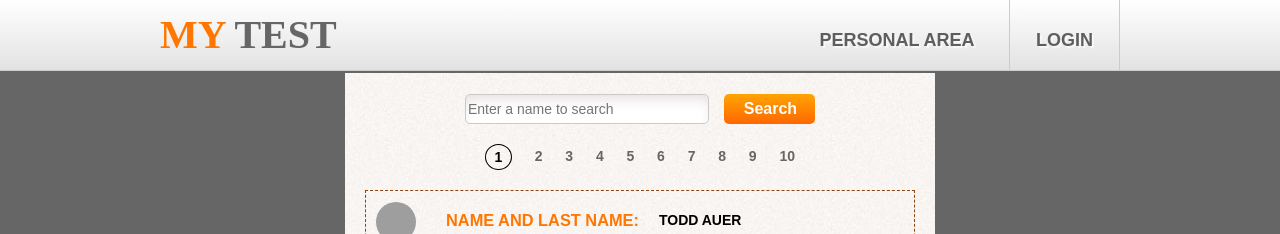
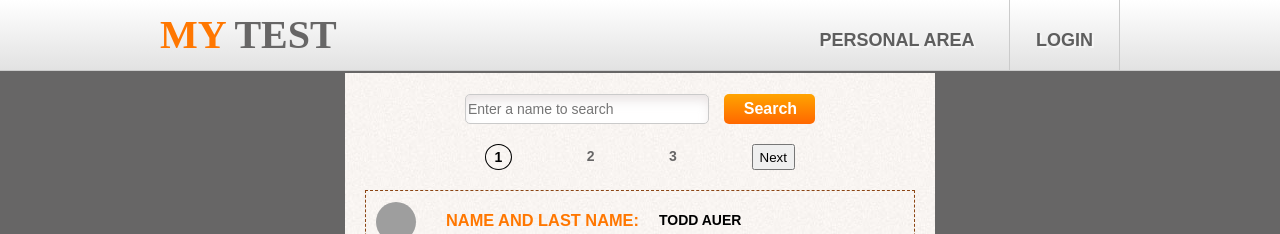
Before and after one commit to NikolayPhizik/Test1, a React (Create React App) app in the folder test_1/: page /cabinet in a window 1280 px wide. Shown: the top 234 px of the page. Built offline with nearby package versions, Linux system fonts and the light colour scheme; data requests are answered from the project's data file; grey boxes are pictures that could not be loaded.

Commit message:
Доработал пагинатор

```diff
--- a/test_1/src/Common/Paginator/Paginator.jsx
+++ b/test_1/src/Common/Paginator/Paginator.jsx
@@ -5,24 +5,34 @@ import {useState} from "react";
 
 const Paginator = ({pageSize, totalUsersCount, requestTotalUsersCount, onPageChanged}) => {
 
+    const [portionNumber, setpPortionNumber] = useState(1);
+    const [currentPage, setCurrentPage] = useState(1);
+
     let pagesCount = Math.ceil(totalUsersCount / pageSize);
     let pages = [];
     for (let i = 1; i <= pagesCount; i++) {
         pages.push(i);
     }
 
-    const [currentPage, setCurrentPage] = useState(1);
+    let portionSize = 3;
+    let portionCount = Math.ceil(pagesCount / portionSize);
+    let leftPortionPageNumber = (portionNumber - 1) * portionSize + 1;
+    let rightPortionPageNumber = portionNumber * portionSize;
 
     requestTotalUsersCount();
     return (
-        <span className={classes.paginator_box}>
-            {pages.map(p => {
-                return <div className={classNames({[classes.selectedPage]: currentPage === p}, classes.container)} key={p} onClick={(e) => {
+        <div className={classes.paginator_box}>
+            {portionNumber > 1 && <button onClick={() => {setpPortionNumber(portionNumber - 1)}}>Back</button>}
+            {pages.filter(p => p >= leftPortionPageNumber && p <= rightPortionPageNumber).map(p => {
+                return <div className={classNames(
+                    {[classes.selectedPage]: currentPage === p},
+                    classes.container)} key={p} onClick={(e) => {
                     onPageChanged(p);
                     setCurrentPage(p);
                 }}>{p}</div>
             })}
-        </span>
+            {portionCount > portionNumber && <button onClick={() => {setpPortionNumber(portionNumber + 1)}}>Next</button>}
+        </div>
     );
 };
 
```
